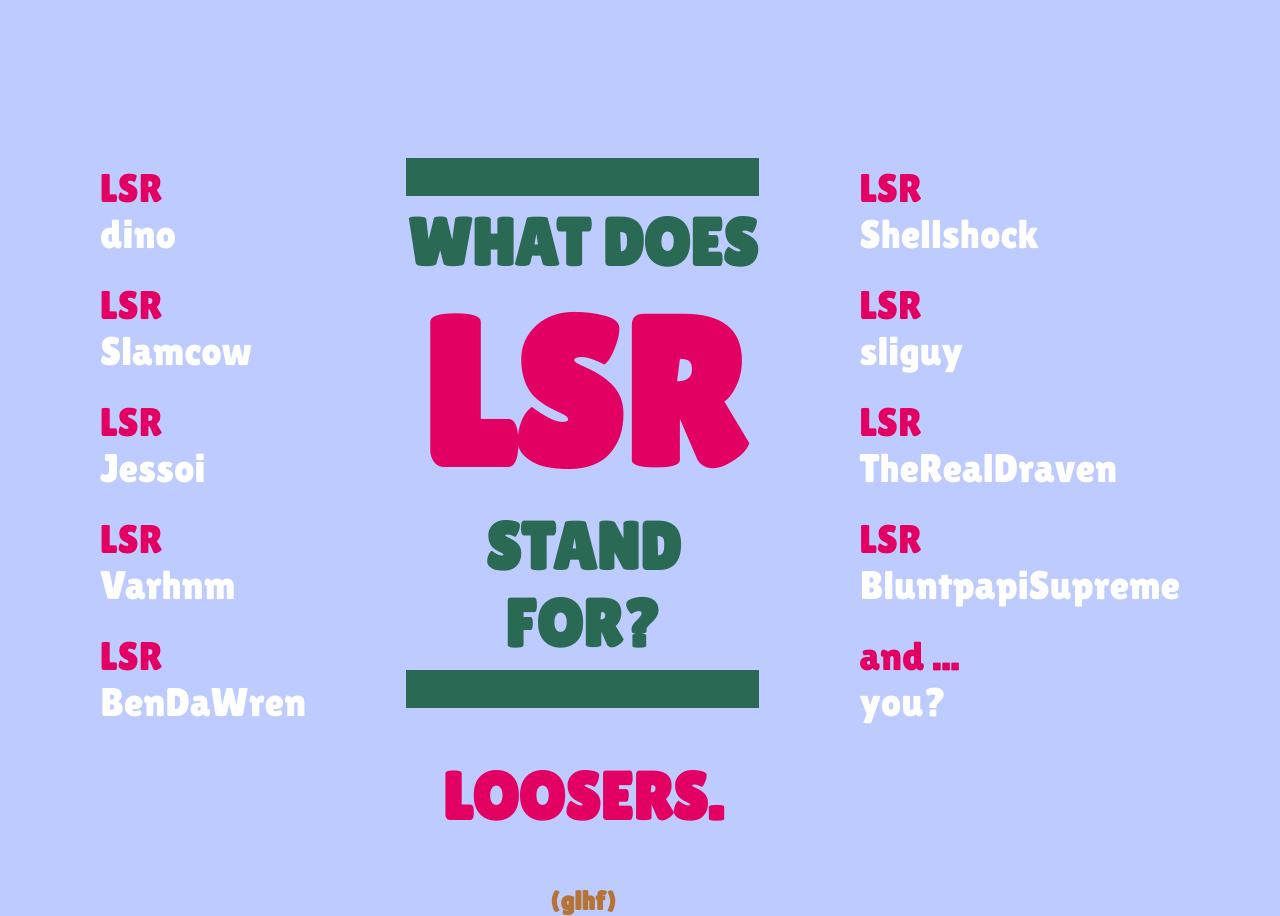
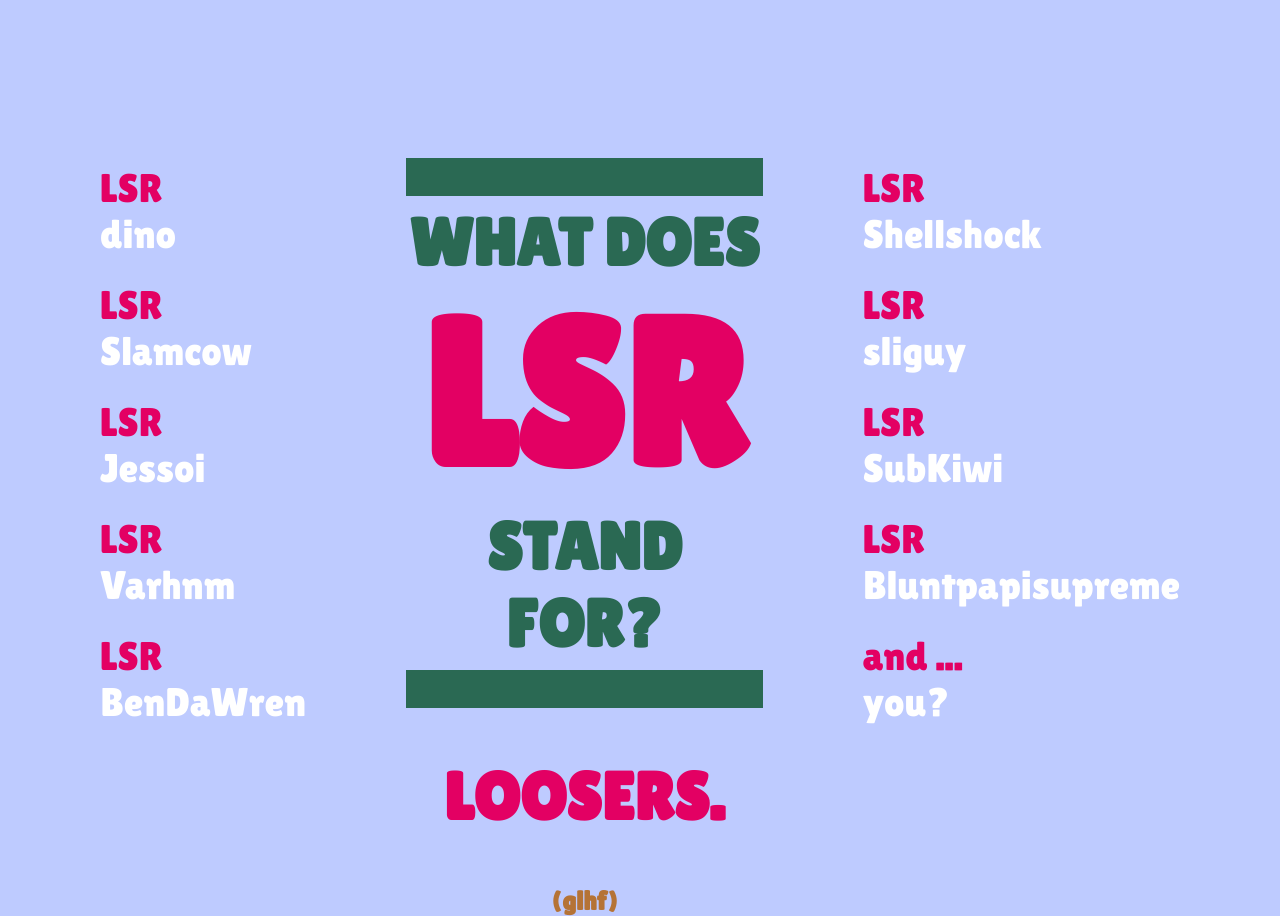
Before and after one commit to jachan/lsr_site, a plain HTML site: page index.html in a window 1280 px wide. Drawn offline with Linux system fonts and the light colour scheme.

Commit message:
Update index.html

```diff
--- a/index.html
+++ b/index.html
@@ -27,8 +27,8 @@
     <div id="roster">
         <span>LSR</span> <span class="gamertag">Shellshock</span>
         <span>LSR</span> <span class="gamertag">sliguy</span>
-        <span>LSR</span> <span class="gamertag">TheRealDraven</span>
-        <span>LSR</span> <span class="gamertag">BluntpapiSupreme</span>
+        <span>LSR</span> <span class="gamertag">SubKiwi</span>
+        <span>LSR</span> <span class="gamertag">Bluntpapisupreme</span>
         <span>and ...</span> <span class="gamertag">you?</span>
     </div>
     <script src='https://storage.ko-fi.com/cdn/scripts/overlay-widget.js'></script>
```
